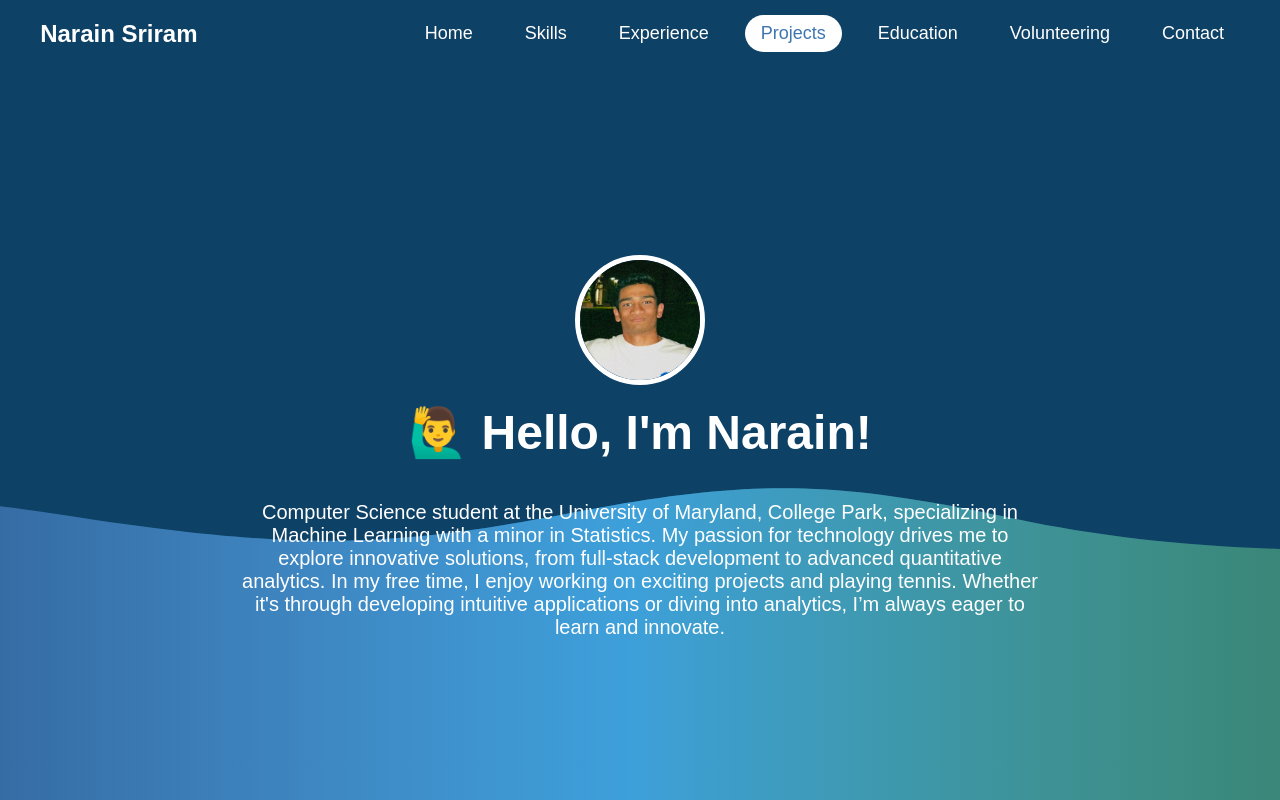
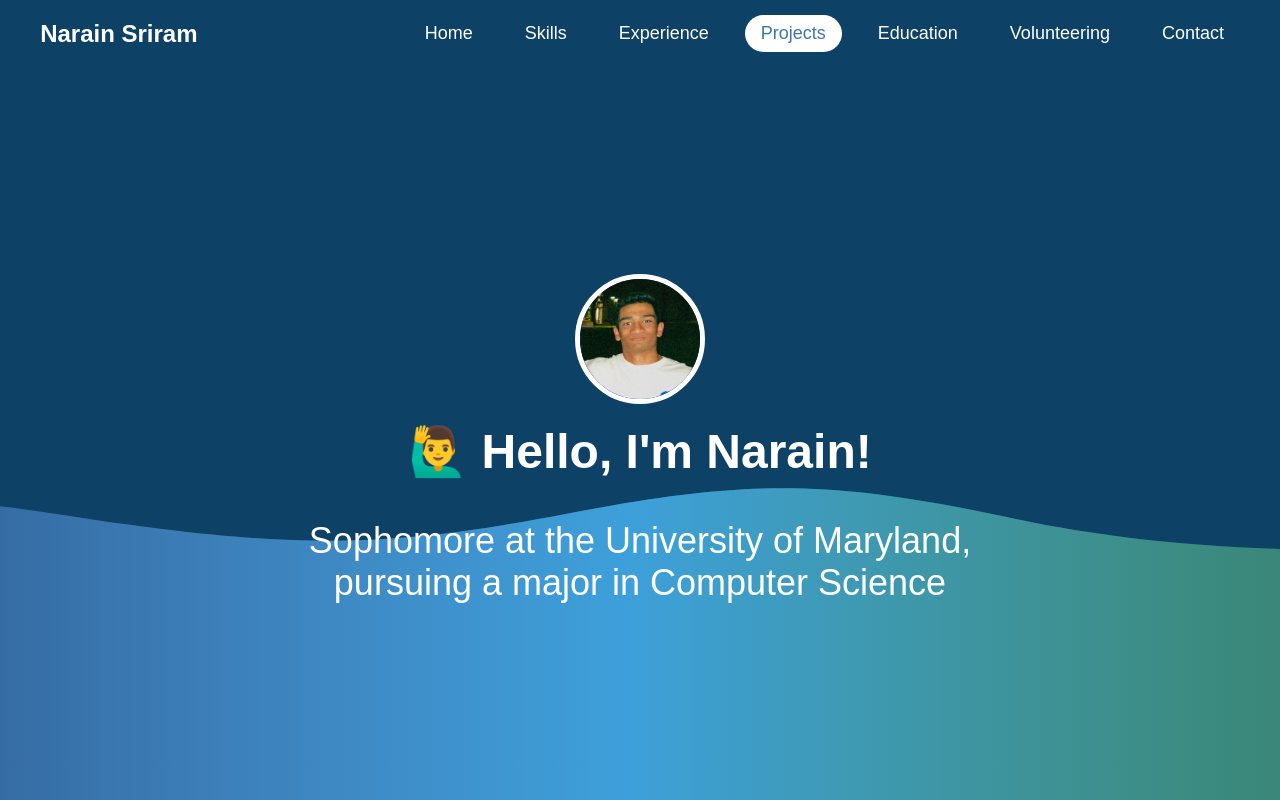
Before and after one commit to narainsriram2020/personalwebsite, a React (Create React App) app: page / in a window 1280 px wide. Shown: the top 800 px of the page. Built offline with nearby package versions, Linux system fonts and the light colour scheme.

Commit message:
after inag

```diff
--- a/src/Experience.js
+++ b/src/Experience.js
@@ -142,6 +142,23 @@ const iconStyle = {
 
 const experiences = [
     {
+        company: 'Chapter One',
+        logo: chapone,
+        title: 'Software Engineering Internship',
+        date: 'September 2024 ~ Present',
+        description: [
+            'Worked alongside other team members to design, build, and refine features for the Chapter One platform.',
+            'Engaged in full-stack development tasks, contributing to both client-side and server-side code',
+            'Help integrate third-party APIs and services to expand the platforms capabilities',
+            'Supported the maintenance and improvement of existing features, based on user feedback and performance data'
+        ],
+        icons: [
+            { src: rnIcon, alt: 'React Native' },
+            { src: SQLIcon, alt: 'SQL' },
+            { src: gitIcon, alt: 'Git' },
+        ]
+    },
+    {
         company: 'weRebel',
         logo: rebel2,
         title: 'Software Engineering Internship',
@@ -153,27 +170,6 @@ const experiences = [
             'Employed Agile methodologies, participating in daily stand-ups, sprint planning, and retrospectives to ensure effective communication and continuous improvement.',
             'Worked with version control systems, primarily Git, to manage codebase changes and collaborate with other developers efficiently.',
             'Performed debugging and troubleshooting to resolve issues promptly, maintaining the stability of the platform.',
-        ],
-        icons: [
-            { src: pythonIcon, alt: 'Python' },
-            { src: djangoIcon, alt: 'Django' },
-            { src: rnIcon, alt: 'React Native' },
-            { src: SQLIcon, alt: 'SQL' },
-            { src: figmaIcon, alt: 'Figma' },
-            { src: gcIcon, alt: 'Google Cloud' },
-            { src: gitIcon, alt: 'Git' },
-        ]
-    },
-    {
-        company: 'Chapter One',
-        logo: chapone,
-        title: 'Software Engineering Internship',
-        date: 'September 2024 ~ Present',
-        description: [
-            'Worked alongside other team members to design, build, and refine features for the Chapter One platform.',
-            'Engaged in full-stack development tasks, contributing to both client-side and server-side code',
-            'Help integrate third-party APIs and services to expand the platforms capabilities',
-            'Supported the maintenance and improvement of existing features, based on user feedback and performance data'
         ],
         icons: [
             { src: pythonIcon, alt: 'Python' },
--- a/src/Home.js
+++ b/src/Home.js
@@ -10,12 +10,7 @@ function Home() {
         </ImageContainer>
         <AnimatedText>
           <Heading>🙋‍♂️ Hello, I'm Narain!</Heading>
-          {/*<SubHeading>Sophomore at the University of Maryland, pursuing a major in Computer Science</SubHeading> subheading is 36px change that*/}
-          <SubHeading>
-            Computer Science student at the University of Maryland, College Park, specializing in Machine Learning with a minor in Statistics. My passion for technology drives me to explore innovative solutions, from full-stack development to advanced quantitative analytics.
-            In my free time, I enjoy working on exciting projects and playing tennis.
-            Whether it's through developing intuitive applications or diving into analytics, I’m always eager to learn and innovate.
-          </SubHeading>
+          {<SubHeading>Sophomore at the University of Maryland, pursuing a major in Computer Science</SubHeading>}
         </AnimatedText>
       </Content>
       <SVGContainer>
@@ -145,7 +140,7 @@ const Heading = styled.h2`
 
 const SubHeading = styled.p`
   color: white;
-  font-size: 20px;
+  font-size: 36px;
 `;
 
 export default Home;
```
